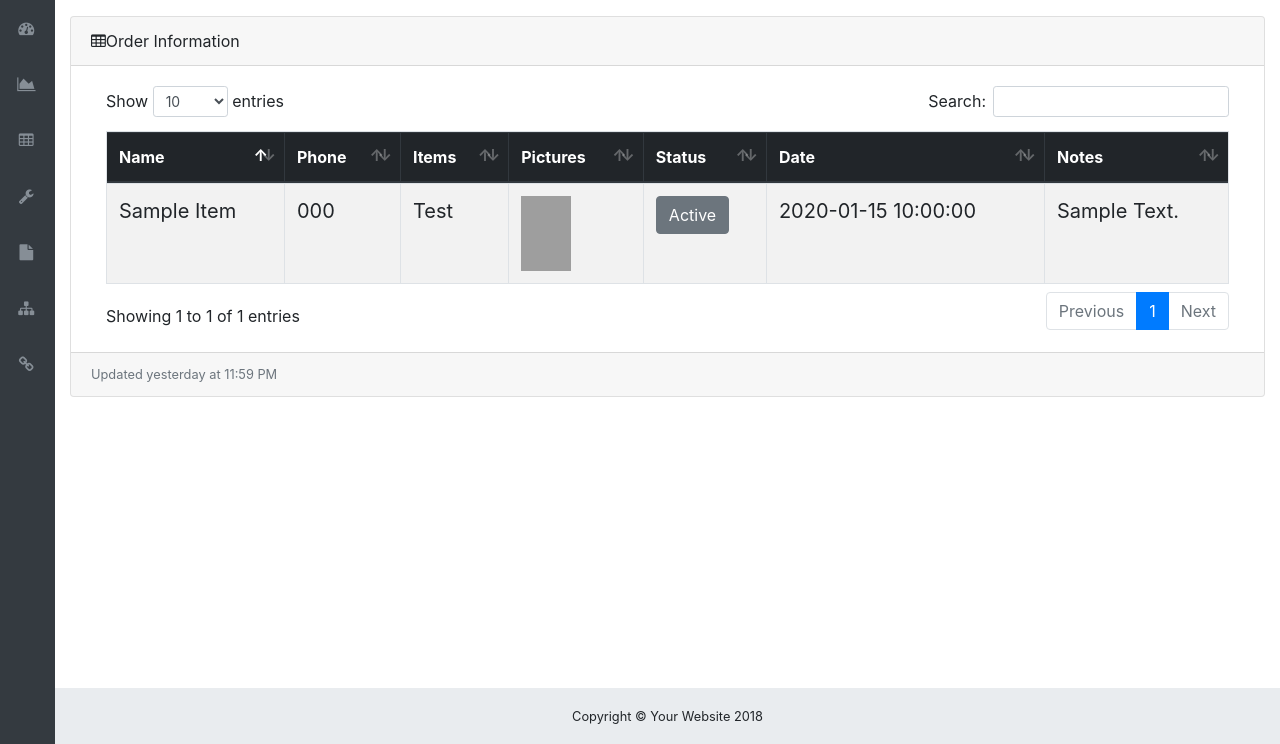
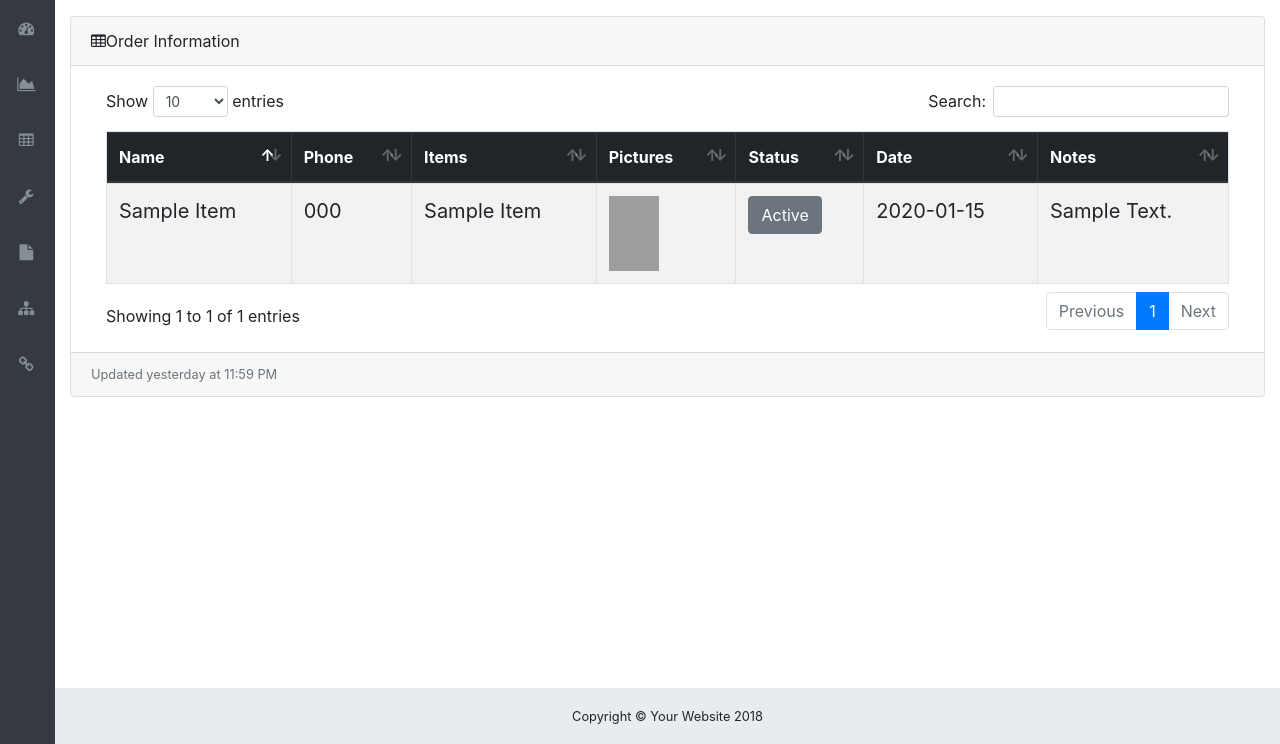
Before and after one commit to nrichman/ThatPotteryPortal, a Flask app: template WebApp/templates/home.html in a window 1280 px wide. Shown: the part 56-800 px from the top of the page. Run offline with Flask 2, Linux system fonts and the light colour scheme; the template is opened without the code that fills it: most values are stand-ins (such as "Sample title", 1, 10 or a date in 2020); some libraries are stand-ins or nearby versions; grey boxes are pictures that could not be loaded.

Commit message:
UI changes

```diff
--- a/WebApp/app.py
+++ b/WebApp/app.py
@@ -119,14 +119,17 @@ def home_page():
 
         data[-1].setdefault('urls', [])
         data[-1].setdefault('items', [])
+        data[-1].setdefault('signatures', [])
 
         for num in range(1,int(num_items)+1):
             data[-1]['urls'].append('http://res.cloudinary.com/du0tdfvpl/order_' + str(number) + '_' + str(num))
         cur2 = db.cursor()
-        cur2.execute('SELECT * FROM order_items WHERE order_num=' + number)
+        cur2.execute('SELECT * FROM good_items WHERE url=' + number)
         for row in cur2.fetchall():
-            a, b = row
-            data[-1]['items'].append(b)
+            item, sig, num = row
+            print item + ' ' + sig + ' ' + num
+            data[-1]['items'].append(item)
+            data[-1]['signatures'].append(sig)
     return render_template('home.html', data=data)
 
 @app.route('/login', methods=['GET', 'POST'])
--- a/WebApp/templates/home.html
+++ b/WebApp/templates/home.html
@@ -198,12 +198,12 @@
                   <td>{{item['phone']}}</td>
                   <td>
                     {% for item2 in item['urls'] %}
-                      <a>test</a>
+                      <a>{{item['items'][loop.index0]}}</a>
                     {% endfor %}
                   </td>
                   <td>
                     {% for item2 in item['urls'] %}
-                      <a href="{{item2}}" class="preview"><img src={{item2}} title="{{item['items'][loop.index0]}}" style="width:50px;height:75px"></a>
+                      <a href="{{item2}}" class="preview"><img src={{item2}} title="{{item['signatures'][loop.index0]}}" style="width:50px;height:75px"></a>
                     {% endfor %}
                   </td>
                   <td>
@@ -213,7 +213,7 @@
                       </label>
                     </div>
                   </td>
-                  <td>{{item['timestamp']}}</td>
+                  <td><a title="{{item['timestamp'][10:]}}">{{item['timestamp'][:10]}}</a></td>
                   <td>{{item['notes']}}</td>
                 </tr>
                 {% endfor %}
```
